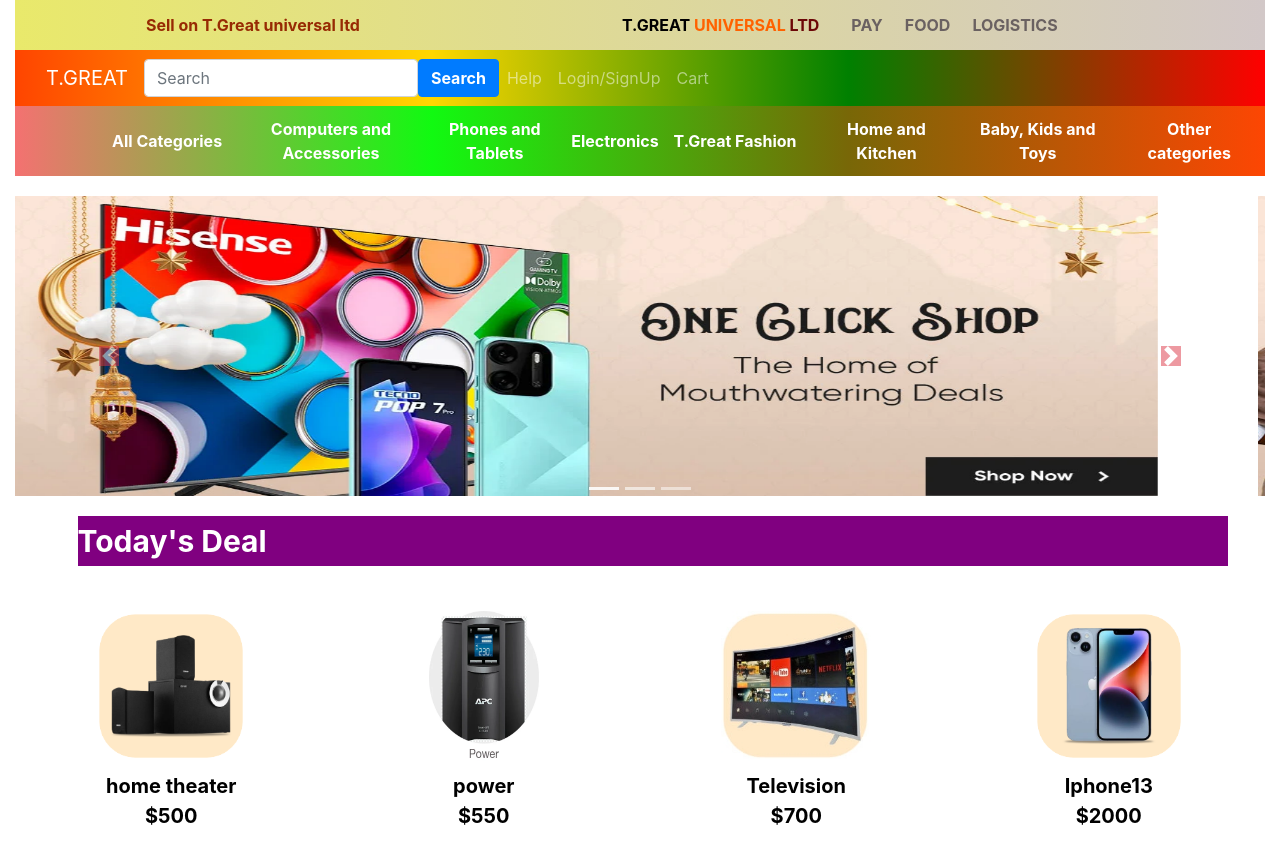
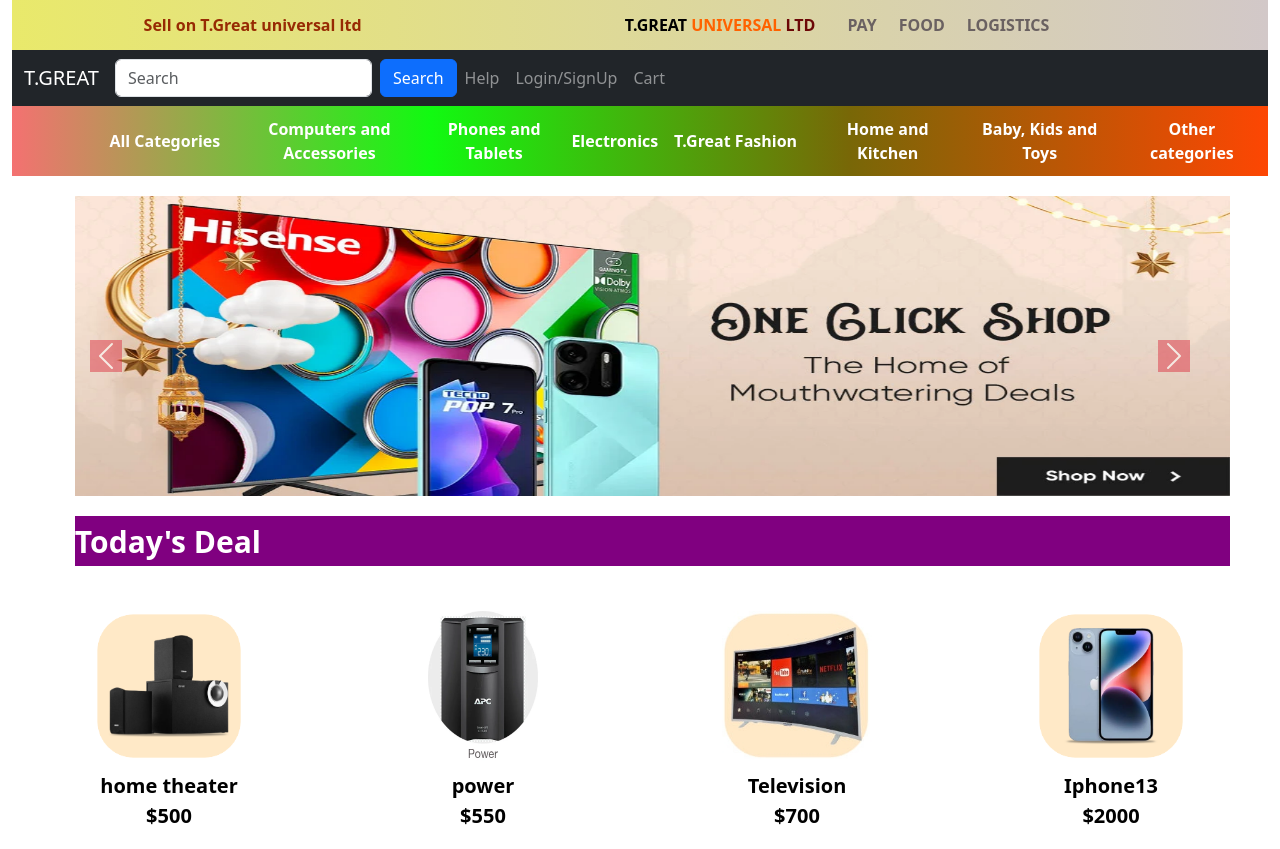
Before and after one commit to Tgreatltd/T.GREATUNIVERSALLTD, a plain HTML site: page index.html in a window 1280 px wide. Shown: the top 849 px of the page. Drawn offline with nearby package versions, Linux system fonts and the light colour scheme.

Commit message:
new commit

```diff
--- a/index.html
+++ b/index.html
@@ -6,22 +6,12 @@
   <meta http-equiv="X-UA-Compatible" content="IE=edge">
   <meta name="viewport" content="width=device-width, initial-scale=1.0">
   <title>TGreat universal ltd</title>
-  <link rel="stylesheet" href="./bootstrap/bootstrap-4.0.0-dist/css/bootstrap.min.css">
   <link rel="stylesheet" href="./commerce.css">
-  <script src="https://cdnjs.cloudflare.com/ajax/libs/axios/1.4.0/axios.min.js"></script>
+  <!-- Latest compiled and minified CSS -->
+<link href="https://cdn.jsdelivr.net/npm/bootstrap@5.3.1/dist/css/bootstrap.min.css" rel="stylesheet">
 
-  <!-- Latest compiled and minified CSS -->
-  <link rel="stylesheet" href="https://cdn.jsdelivr.net/npm/bootstrap@4.6.2/dist/css/bootstrap.min.css">
-
-
-  <!-- jQuery library -->
-  <script src="https://cdn.jsdelivr.net/npm/jquery@3.6.4/dist/jquery.slim.min.js"></script>
-
-  <!-- Popper JS -->
-  <script src="https://cdn.jsdelivr.net/npm/popper.js@1.16.1/dist/umd/popper.min.js"></script>
-
-  <!-- Latest compiled JavaScript -->
-  <script src="https://cdn.jsdelivr.net/npm/bootstrap@4.6.2/dist/js/bootstrap.bundle.min.js"></script>
+<!-- Latest compiled JavaScript -->
+<script src="https://cdn.jsdelivr.net/npm/bootstrap@5.3.1/dist/js/bootstrap.bundle.min.js"></script>
   <style>
     #container {
       /* display: none; */
@@ -101,7 +91,7 @@
 
     <!-- </div number3> -->
 
-    <nav id="number3" class="navbar navbar-expand-sm navbar-dark bg-dark">
+    <nav id="number33" class="navbar navbar-expand-sm navbar-dark bg-dark">
       <div class="container-fluid">
         <a class="navbar-brand" href="javascript:void(0)">T.GREAT</a>
         <button class="navbar-toggler" type="button" data-bs-toggle="collapse" data-bs-target="#mynavbar">
```
